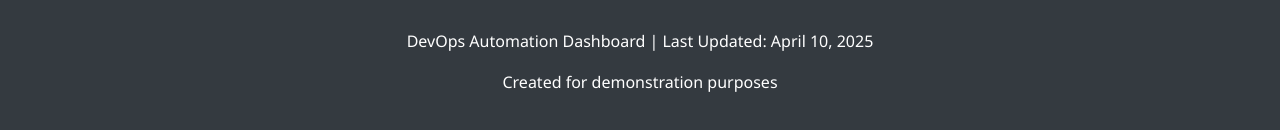
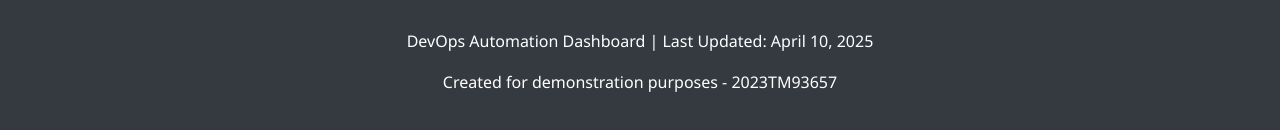
Before and after one commit to Bhagavan-K/Jenkins_DevOps_Asst, a plain HTML site: page index.html in a window 1280 px wide. Shown: the part 856-986 px from the top of the page. Drawn offline with Linux system fonts and the light colour scheme.

Commit message:
Commit to development branch

```diff
--- a/index.html
+++ b/index.html
@@ -187,7 +187,7 @@
 
     <footer>
         <p>DevOps Automation Dashboard | Last Updated: April 10, 2025</p>
-        <p>Created for demonstration purposes</p>
+        <p>Created for demonstration purposes - 2023TM93657</p>
     </footer>
 </body>
 </html>
```
